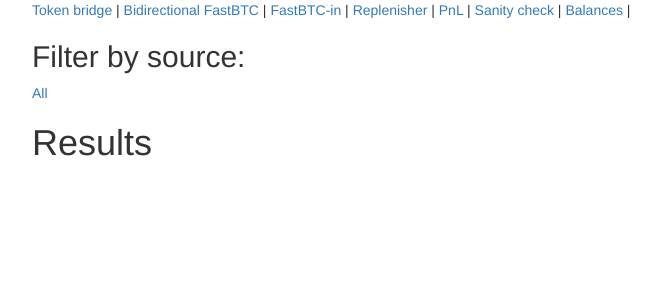
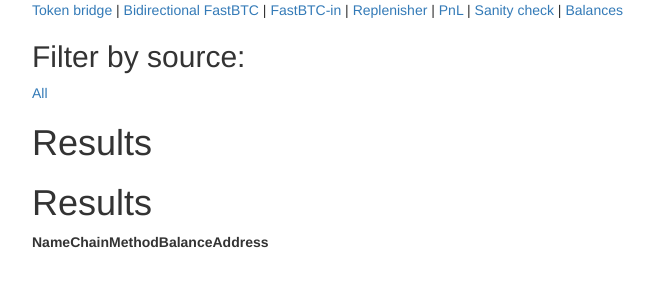
Before and after one commit to DistributedCollective/sovryn-bridge-monitor, a Python web app: template bridge_monitor/templates/balances.jinja2 in a window 1280 px wide. Shown: the top 300 px of the page, without its empty margins (38-699 px from the left). Run offline with Jinja, Linux system fonts and the light colour scheme; the template is opened without the code that fills it, so the values that code supplies are empty; some libraries are stand-ins or nearby versions.

Commit message:
Balance page visual improvement

```diff
--- a/bridge_monitor/templates/balances.jinja2
+++ b/bridge_monitor/templates/balances.jinja2
@@ -51,5 +51,38 @@
             </div>
             {% endif %}
         {% endfor %}
+
+                <h1>Results</h1>
+        <table class="display-table">
+            <tr>
+                    <th>Name</th>
+                    <th>Chain</th>
+                    <th>Method</th>
+                    <th>Balance</th>
+                    <th>Address</th>
+            </tr>
+            {% for display in displays %}
+            {% if not request.params.get("filter") or display.method ==  request.params.get("filter")%}
+
+                <tr>
+                    <td>{{ display.name }}</td>
+                    <td>{{ display.chain_name }}</td>
+                    <td>{{ display.method.value }}</td>
+                    <td>{{ display.balance }}
+                    {% if display.pending_total != 0 %}
+                    <br/>
+                    With pending: {{ display.balance + display.pending_total }}
+                    {% endif %}
+                    </td>
+                    <td class="address">
+                    {% if display.address %}
+                        {{ display.address }}
+                    {% endif %}
+                    </td>
+                </tr>
+
+            {% endif %}
+        {% endfor %}
+        </table>
     </div>
 {% endblock %}
--- a/bridge_monitor/templates/layout.jinja2
+++ b/bridge_monitor/templates/layout.jinja2
@@ -36,7 +36,7 @@
         <a href="{{ request.route_path('replenisher') }}">Replenisher</a> |
         <a href="{{ request.route_path('pnl') }}">PnL</a> |
         <a href="{{ request.route_path('sanity_check') }}">Sanity check</a> |
-        <a href="{{ request.route_path('balances') }}">Balances</a> |
+        <a href="{{ request.route_path('balances') }}">Balances</a>
     </nav>
 </div>
 
```
Also changed, not shown: bridge_monitor/static/theme.css (+15 -26 lines).
